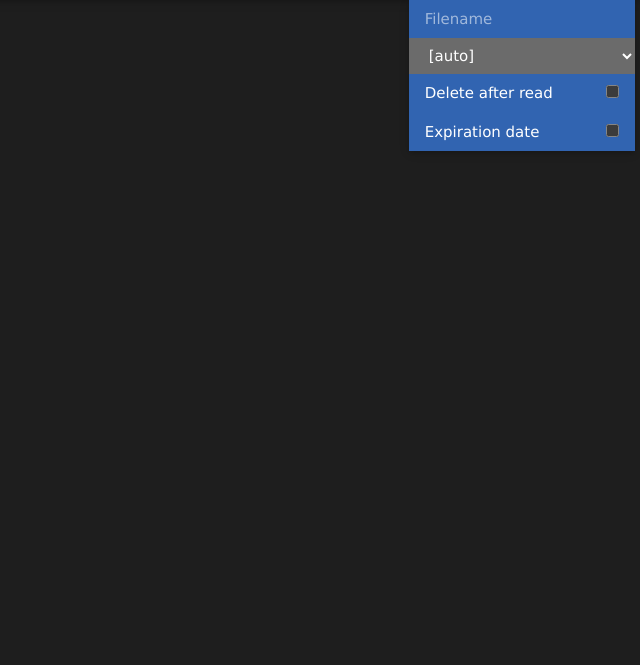
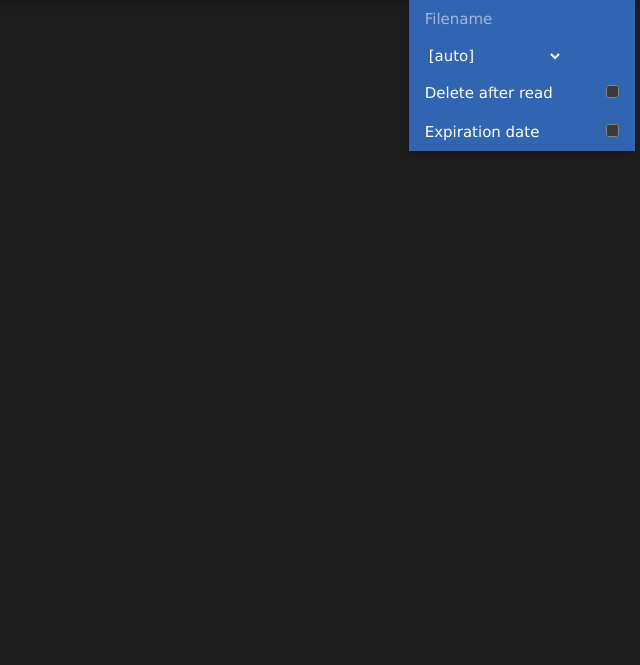
Before and after one commit to lemonyte/wastebin, a FastAPI app: page / in a window 1280 px wide, after a click on "Options". Shown: the part 39-704 px from the top of the page, without its empty margins (640-1280 px from the left). Run offline with FastAPI, Linux system fonts and the light colour scheme; some libraries are stand-ins or nearby versions.

Commit message:
Fix some CSS styling issues

```diff
--- a/static/style.css
+++ b/static/style.css
@@ -9,7 +9,6 @@ footer {
   padding: 10px;
   color: #858585;
   text-align: center;
-  z-index: 1;
   user-select: none;
   -webkit-user-select: none;
 }
@@ -25,9 +24,11 @@ footer {
 }
 
 .dropdown-content,
-.navbar input {
+.navbar input,
+.navbar select {
   color: white !important;
   background-color: #3164b1 !important;
+  width: auto !important;
 }
 
 #content {
@@ -85,13 +86,16 @@ footer {
 } */
 
 #hidden-input {
-  z-index: 1;
   color: transparent;
   background: transparent;
   caret-color: white;
   resize: none;
 }
 
+#highlighted-input {
+  z-index: -1;
+}
+
 .document code {
   padding: 0 !important;
   overflow: hidden !important;
```
